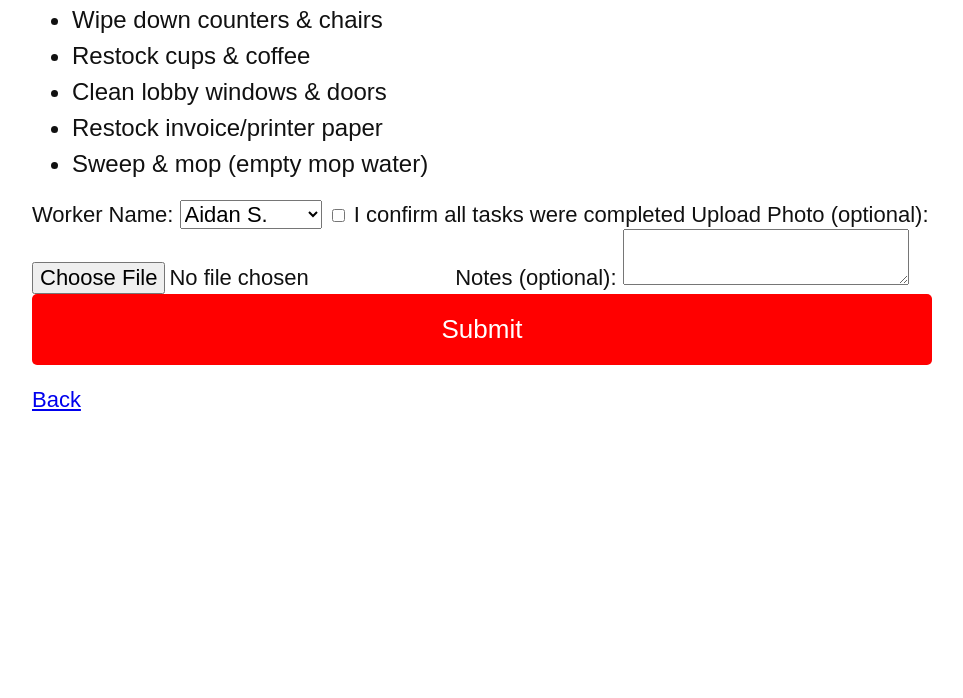
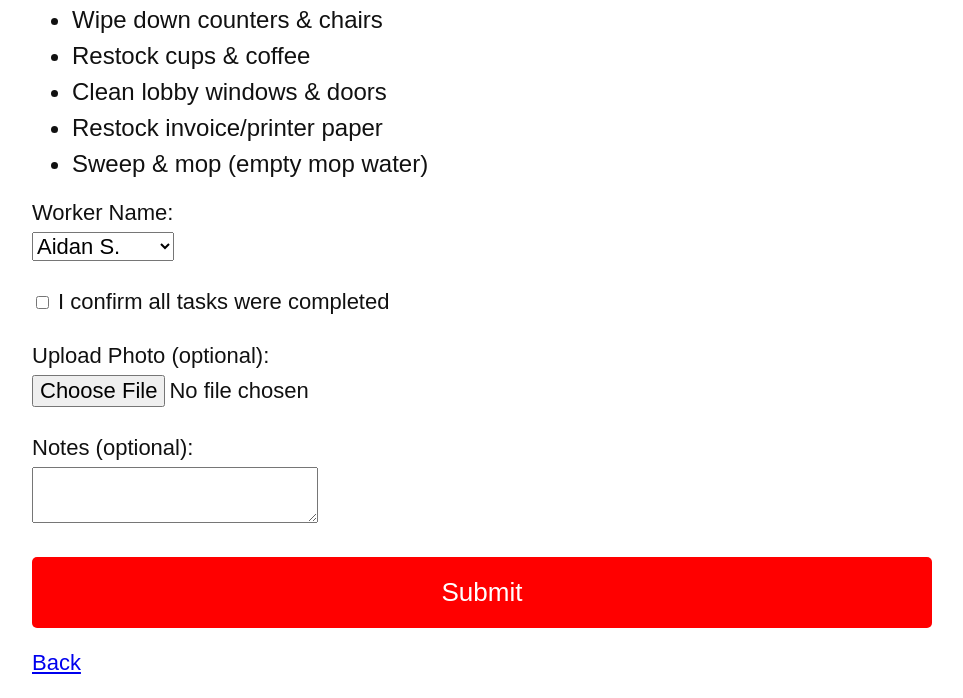
Before and after one commit to Fredamalinda/JL3860CCS, a Flask app: page /form/Lobby in a window 1280 px wide. Shown: the part 211-909 px from the top of the page, without its empty margins (158-1121 px from the left). Before the commit the page ends 622 px from the top, so only its background shows below. Run offline with Flask 3, Linux system fonts and the light colour scheme; data comes from the database, SQL or seed files in the repository.

Commit message:
UI touchups

```diff
--- a/static/style.css
+++ b/static/style.css
@@ -55,3 +55,12 @@ select, textarea, input[type='file'], input[type='checkbox'] {
   padding: 10px;
   font-size: 20px;
 }
+
+.form-section {
+  margin-bottom: 28px;
+  display: block;
+}
+.form-section label {
+  display: block;
+  margin-bottom: 6px;
+}
--- a/templates/form.html
+++ b/templates/form.html
@@ -30,27 +30,36 @@
     {% endfor %}
   </ul>
 
-  <form method="post" enctype="multipart/form-data">
+<form method="post" enctype="multipart/form-data">
+
+  <div class="form-section">
     <label>Worker Name:</label>
     <select name="worker" required>
       {% for w in workers %}
         <option value="{{ w }}">{{ w }}</option>
       {% endfor %}
     </select>
+  </div>
 
+  <div class="form-section">
     <label>
       <input type="checkbox" name="completed" required>
       I confirm all tasks were completed
     </label>
+  </div>
 
+  <div class="form-section">
     <label>Upload Photo (optional):</label>
     <input type="file" name="photo" accept="image/*">
+  </div>
 
+  <div class="form-section">
     <label>Notes (optional):</label>
     <textarea name="notes"></textarea>
+  </div>
 
-    <button class="btn">Submit</button>
-  </form>
+  <button class="btn">Submit</button>
+</form>
 
   <p><a href="/">Back</a></p>
 </div>
```
